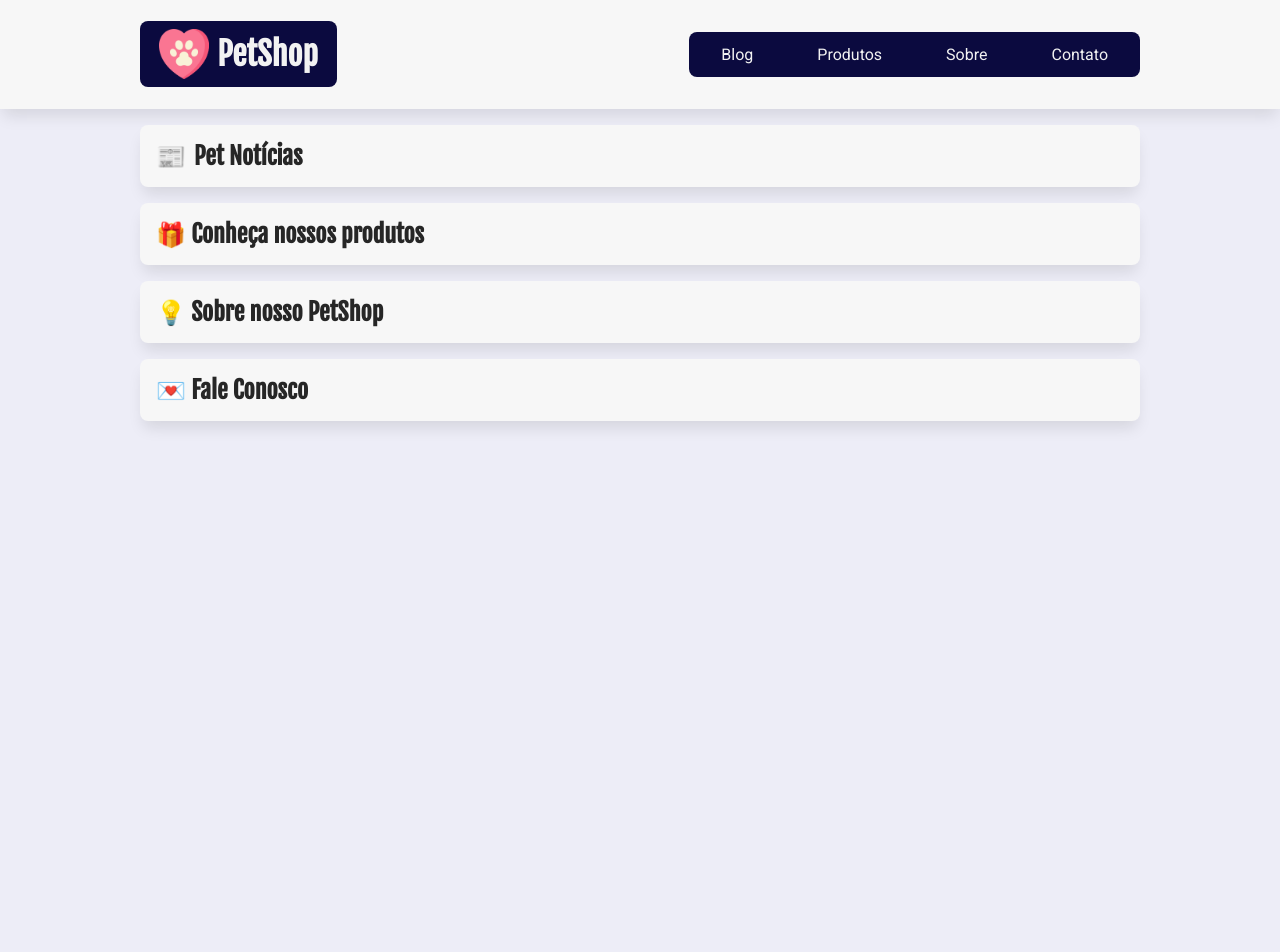
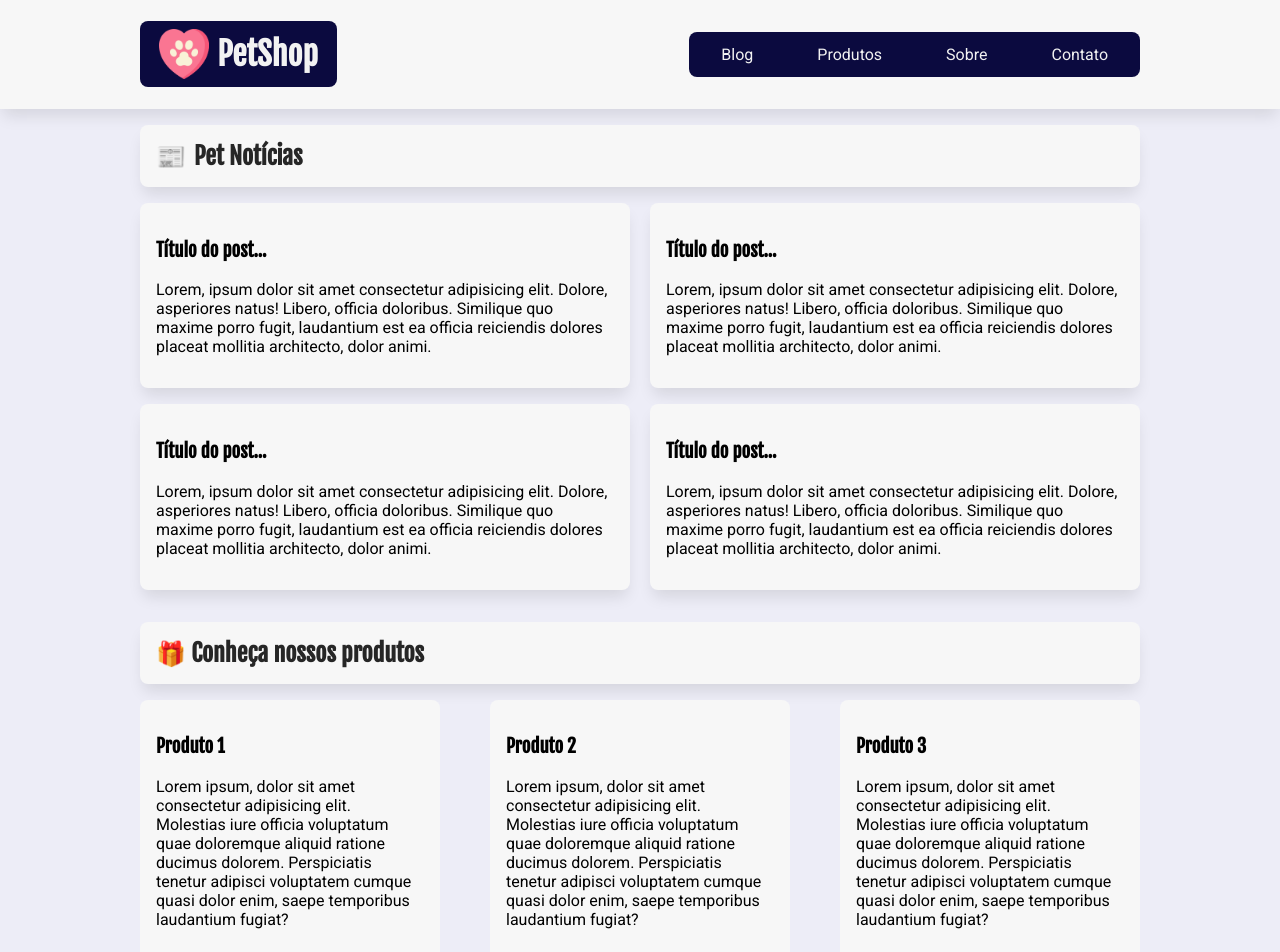
Before and after one commit to msakal/petshop, a React (Create React App) app: page / in a window 1280 px wide. Shown: the top 952 px of the page. Before the commit the page ends 800 px from the top, so only its background shows below. Built offline with nearby package versions, Linux system fonts and the light colour scheme.

Commit message:
Criando o ListaPosts

```diff
--- /dev/null
+++ b/src/components/ListaPosts/ListaPosts.jsx
@@ -0,0 +1,49 @@
+import estilos from "./ListaPosts.module.css";
+
+const ListaPosts = () => {
+  return (
+    <div className={estilos.lista_posts}>
+      <article className={estilos.post}>
+        <h3>Título do post...</h3>
+        <p>
+          Lorem, ipsum dolor sit amet consectetur adipisicing elit. Dolore,
+          asperiores natus! Libero, officia doloribus. Similique quo maxime
+          porro fugit, laudantium est ea officia reiciendis dolores placeat
+          mollitia architecto, dolor animi.
+        </p>
+      </article>
+
+      <article className={estilos.post}>
+        <h3>Título do post...</h3>
+        <p>
+          Lorem, ipsum dolor sit amet consectetur adipisicing elit. Dolore,
+          asperiores natus! Libero, officia doloribus. Similique quo maxime
+          porro fugit, laudantium est ea officia reiciendis dolores placeat
+          mollitia architecto, dolor animi.
+        </p>
+      </article>
+
+      <article className={estilos.post}>
+        <h3>Título do post...</h3>
+        <p>
+          Lorem, ipsum dolor sit amet consectetur adipisicing elit. Dolore,
+          asperiores natus! Libero, officia doloribus. Similique quo maxime
+          porro fugit, laudantium est ea officia reiciendis dolores placeat
+          mollitia architecto, dolor animi.
+        </p>
+      </article>
+
+      <article className={estilos.post}>
+        <h3>Título do post...</h3>
+        <p>
+          Lorem, ipsum dolor sit amet consectetur adipisicing elit. Dolore,
+          asperiores natus! Libero, officia doloribus. Similique quo maxime
+          porro fugit, laudantium est ea officia reiciendis dolores placeat
+          mollitia architecto, dolor animi.
+        </p>
+      </article>
+    </div>
+  );
+};
+
+export default ListaPosts;
--- /dev/null
+++ b/src/components/ListaPosts/ListaPosts.module.css
@@ -0,0 +1,15 @@
+.lista_posts {
+  display: flex;
+  justify-content: space-between;
+  flex-wrap: wrap;
+}
+
+.post {
+  padding: 1rem;
+  width: 49%;
+  background-color: #f7f7f7;
+  box-shadow: var(--sombra-box);
+  border-radius: var(--borda-arredondada);
+  margin-bottom: 1rem;
+  transition: transform 300ms;
+}
--- a/src/pages/Home/Home.jsx
+++ b/src/pages/Home/Home.jsx
@@ -1,9 +1,12 @@
 import estilos from "./Home.module.css";
+import ListaPosts from "../../components/ListaPosts/ListaPosts";
 
 const Home = () => {
   return (
     <section>
       <h2 className={estilos.titulo_secao}>Pet Notícias</h2>
+
+      <ListaPosts />
     </section>
   );
 };
--- a/src/pages/Produtos/Produtos.jsx
+++ b/src/pages/Produtos/Produtos.jsx
@@ -4,6 +4,37 @@ const Produtos = () => {
   return (
     <section>
       <h2 className={estilos.titulo_secao}>Conheça nossos produtos</h2>
+      <div className={estilos.produtos}>
+        <article>
+          <h3>Produto 1</h3>
+          <p>
+            Lorem ipsum, dolor sit amet consectetur adipisicing elit. Molestias
+            iure officia voluptatum quae doloremque aliquid ratione ducimus
+            dolorem. Perspiciatis tenetur adipisci voluptatem cumque quasi dolor
+            enim, saepe temporibus laudantium fugiat?
+          </p>
+        </article>
+
+        <article>
+          <h3>Produto 2</h3>
+          <p>
+            Lorem ipsum, dolor sit amet consectetur adipisicing elit. Molestias
+            iure officia voluptatum quae doloremque aliquid ratione ducimus
+            dolorem. Perspiciatis tenetur adipisci voluptatem cumque quasi dolor
+            enim, saepe temporibus laudantium fugiat?
+          </p>
+        </article>
+
+        <article>
+          <h3>Produto 3</h3>
+          <p>
+            Lorem ipsum, dolor sit amet consectetur adipisicing elit. Molestias
+            iure officia voluptatum quae doloremque aliquid ratione ducimus
+            dolorem. Perspiciatis tenetur adipisci voluptatem cumque quasi dolor
+            enim, saepe temporibus laudantium fugiat?
+          </p>
+        </article>
+      </div>
     </section>
   );
 };
```
Also changed, not shown: 1 other file (tests, documents, lock files or other folders).
